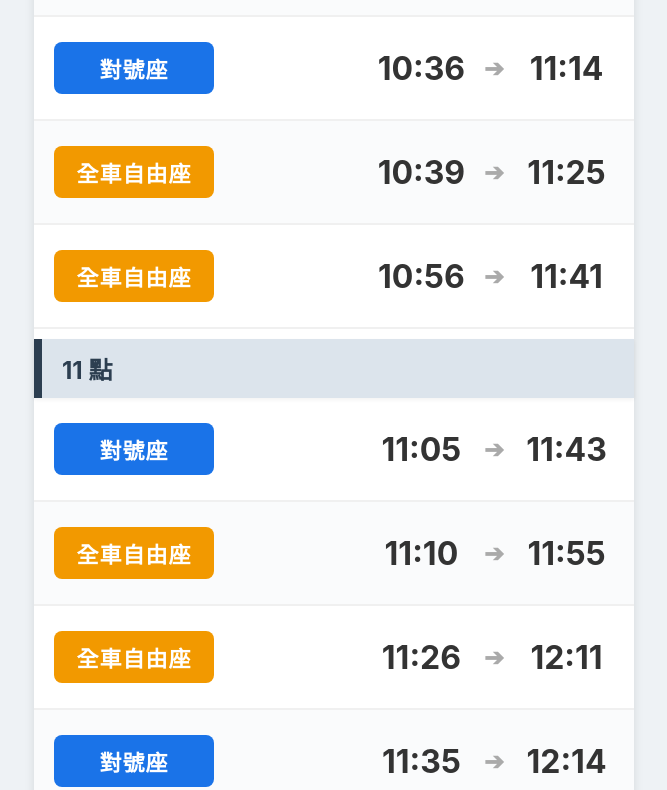
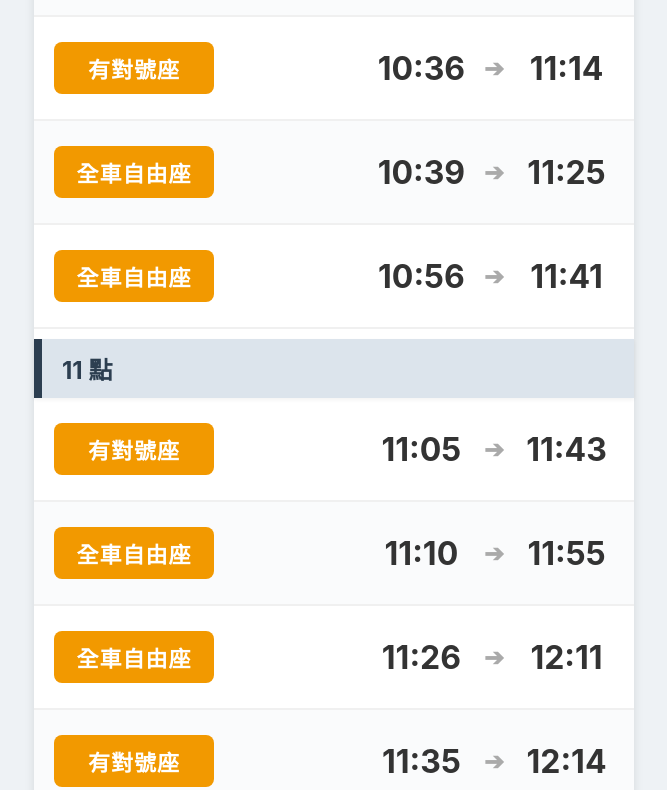
Before and after one commit to john8654john/nankai-schedule, a plain HTML site: page index.html in a window 1280 px wide. Shown: the part 654-1444 px from the top of the page, without its empty margins (306-973 px from the left). Drawn offline with Linux system fonts and the light colour scheme.

Commit message:
fix: Update schedule time and title

```diff
--- a/index.html
+++ b/index.html
@@ -3,7 +3,7 @@
 <head>
 <meta charset="UTF-8">
 <meta name="viewport" content="width=device-width, initial-scale=1.0">
-<title>機場電車時刻表 (長輩友善版)</title>
+<title>機場電車時刻表</title>
 <style>
   body { font-family: -apple-system, BlinkMacSystemFont, "Segoe UI", Roboto, "Helvetica Neue", Arial, "PingFang TC", "微軟正黑體", sans-serif; background: #eef2f5; margin: 0; padding: 0; }
   .container { max-width: 600px; margin: 0 auto; background: #fff; min-height: 100vh; box-shadow: 0 0 10px rgba(0,0,0,0.1); }
--- a/schedule_data.json
+++ b/schedule_data.json
@@ -1,7 +1,7 @@
 {
   "kix-namba-wd": [
     [
-      "對號座",
+      "有對號座",
       "10:05",
       "10:46"
     ],
@@ -16,7 +16,7 @@
       "11:11"
     ],
     [
-      "對號座",
+      "有對號座",
       "10:36",
       "11:14"
     ],
@@ -31,7 +31,7 @@
       "11:41"
     ],
     [
-      "對號座",
+      "有對號座",
       "11:05",
       "11:43"
     ],
@@ -46,7 +46,7 @@
       "12:11"
     ],
     [
-      "對號座",
+      "有對號座",
       "11:35",
       "12:14"
     ],
@@ -61,7 +61,7 @@
       "12:41"
     ],
     [
-      "對號座",
+      "有對號座",
       "12:05",
       "12:45"
     ],
@@ -76,7 +76,7 @@
       "13:11"
     ],
     [
-      "對號座",
+      "有對號座",
       "12:35",
       "13:14"
     ],
@@ -91,7 +91,7 @@
       "13:41"
     ],
     [
-      "對號座",
+      "有對號座",
       "13:05",
       "13:43"
     ],
@@ -106,7 +106,7 @@
       "14:11"
     ],
     [
-      "對號座",
+      "有對號座",
       "13:35",
       "14:14"
     ],
@@ -121,7 +121,7 @@
       "14:41"
     ],
     [
-      "對號座",
+      "有對號座",
       "14:05",
       "14:43"
     ],
@@ -136,7 +136,7 @@
       "15:11"
     ],
     [
-      "對號座",
+      "有對號座",
       "14:35",
       "15:14"
     ],
@@ -151,14 +151,14 @@
       "15:41"
     ],
     [
-      "對號座",
+      "有對號座",
       "15:05",
       "15:45"
     ]
   ],
   "kix-namba-we": [
     [
-      "對號座",
+      "有對號座",
       "10:05",
       "10:43"
     ],
@@ -173,7 +173,7 @@
       "11:10"
     ],
     [
-      "對號座",
+      "有對號座",
       "10:35",
       "11:12"
     ],
@@ -188,7 +188,7 @@
       "11:40"
     ],
     [
-      "對號座",
+      "有對號座",
       "11:05",
       "11:43"
     ],
@@ -203,7 +203,7 @@
       "12:11"
     ],
     [
-      "對號座",
+      "有對號座",
       "11:35",
       "12:14"
     ],
@@ -218,7 +218,7 @@
       "12:41"
     ],
     [
-      "對號座",
+      "有對號座",
       "12:05",
       "12:45"
     ],
@@ -233,7 +233,7 @@
       "13:11"
     ],
     [
-      "對號座",
+      "有對號座",
       "12:35",
       "13:14"
     ],
@@ -248,7 +248,7 @@
       "13:41"
     ],
     [
-      "對號座",
+      "有對號座",
       "13:05",
       "13:43"
     ],
@@ -263,7 +263,7 @@
       "14:11"
     ],
     [
-      "對號座",
+      "有對號座",
       "13:35",
       "14:14"
     ],
@@ -278,7 +278,7 @@
       "14:41"
     ],
     [
-      "對號座",
+      "有對號座",
       "14:05",
       "14:43"
     ],
@@ -293,7 +293,7 @@
       "15:11"
     ],
     [
-      "對號座",
+      "有對號座",
       "14:35",
       "15:14"
     ],
@@ -308,21 +308,16 @@
       "15:41"
     ],
     [
-      "對號座",
+      "有對號座",
       "15:05",
       "15:45"
     ]
   ],
   "namba-kix-wd": [
     [
-      "對號座",
+      "有對號座",
       "10:05",
       "10:41"
-    ],
-    [
-      "全車自由座",
-      "9:55",
-      "10:38"
     ],
     [
       "全車自由座",
@@ -335,7 +330,7 @@
       "11:08"
     ],
     [
-      "對號座",
+      "有對號座",
       "10:35",
       "11:15"
     ],
@@ -350,7 +345,7 @@
       "11:38"
     ],
     [
-      "對號座",
+      "有對號座",
       "11:05",
       "11:41"
     ],
@@ -365,7 +360,7 @@
       "12:08"
     ],
     [
-      "對號座",
+      "有對號座",
       "11:35",
       "12:12"
     ],
@@ -380,7 +375,7 @@
       "12:38"
     ],
     [
-      "對號座",
+      "有對號座",
       "12:05",
       "12:41"
     ],
@@ -395,7 +390,7 @@
       "13:08"
     ],
     [
-      "對號座",
+      "有對號座",
       "12:35",
       "13:12"
     ],
@@ -410,7 +405,7 @@
       "13:38"
     ],
     [
-      "對號座",
+      "有對號座",
       "13:05",
       "13:41"
     ],
@@ -425,7 +420,7 @@
       "14:08"
     ],
     [
-      "對號座",
+      "有對號座",
       "13:35",
       "14:12"
     ],
@@ -440,7 +435,7 @@
       "14:38"
     ],
     [
-      "對號座",
+      "有對號座",
       "14:05",
       "14:41"
     ],
@@ -455,7 +450,7 @@
       "15:08"
     ],
     [
-      "對號座",
+      "有對號座",
       "14:35",
       "15:12"
     ],
@@ -470,7 +465,7 @@
       "15:38"
     ],
     [
-      "對號座",
+      "有對號座",
       "15:05",
       "15:41"
     ],
@@ -482,7 +477,37 @@
   ],
   "namba-kix-we": [
     [
-      "對號座",
+      "有對號座",
+      "10:05",
+      "10:43"
+    ],
+    [
+      "全車自由座",
+      "10:08",
+      "10:53"
+    ],
+    [
+      "全車自由座",
+      "10:23",
+      "11:08"
+    ],
+    [
+      "有對號座",
+      "10:35",
+      "11:12"
+    ],
+    [
+      "全車自由座",
+      "10:38",
+      "11:22"
+    ],
+    [
+      "全車自由座",
+      "10:53",
+      "11:38"
+    ],
+    [
+      "有對號座",
       "11:05",
       "11:43"
     ],
@@ -497,7 +522,7 @@
       "12:08"
     ],
     [
-      "對號座",
+      "有對號座",
       "11:35",
       "12:12"
     ],
@@ -512,7 +537,7 @@
       "12:38"
     ],
     [
-      "對號座",
+      "有對號座",
       "12:05",
       "12:41"
     ],
@@ -527,7 +552,7 @@
       "13:08"
     ],
     [
-      "對號座",
+      "有對號座",
       "12:35",
       "13:12"
     ],
@@ -542,7 +567,7 @@
       "13:38"
     ],
     [
-      "對號座",
+      "有對號座",
       "13:05",
       "13:41"
     ],
@@ -557,7 +582,7 @@
       "14:08"
     ],
     [
-      "對號座",
+      "有對號座",
       "13:35",
       "14:12"
     ],
@@ -572,7 +597,7 @@
       "14:38"
     ],
     [
-      "對號座",
+      "有對號座",
       "14:05",
       "14:41"
     ],
@@ -587,7 +612,7 @@
       "15:08"
     ],
     [
-      "對號座",
+      "有對號座",
       "14:35",
       "15:12"
     ],
@@ -602,7 +627,7 @@
       "15:38"
     ],
     [
-      "對號座",
+      "有對號座",
       "15:05",
       "15:41"
     ],
```
